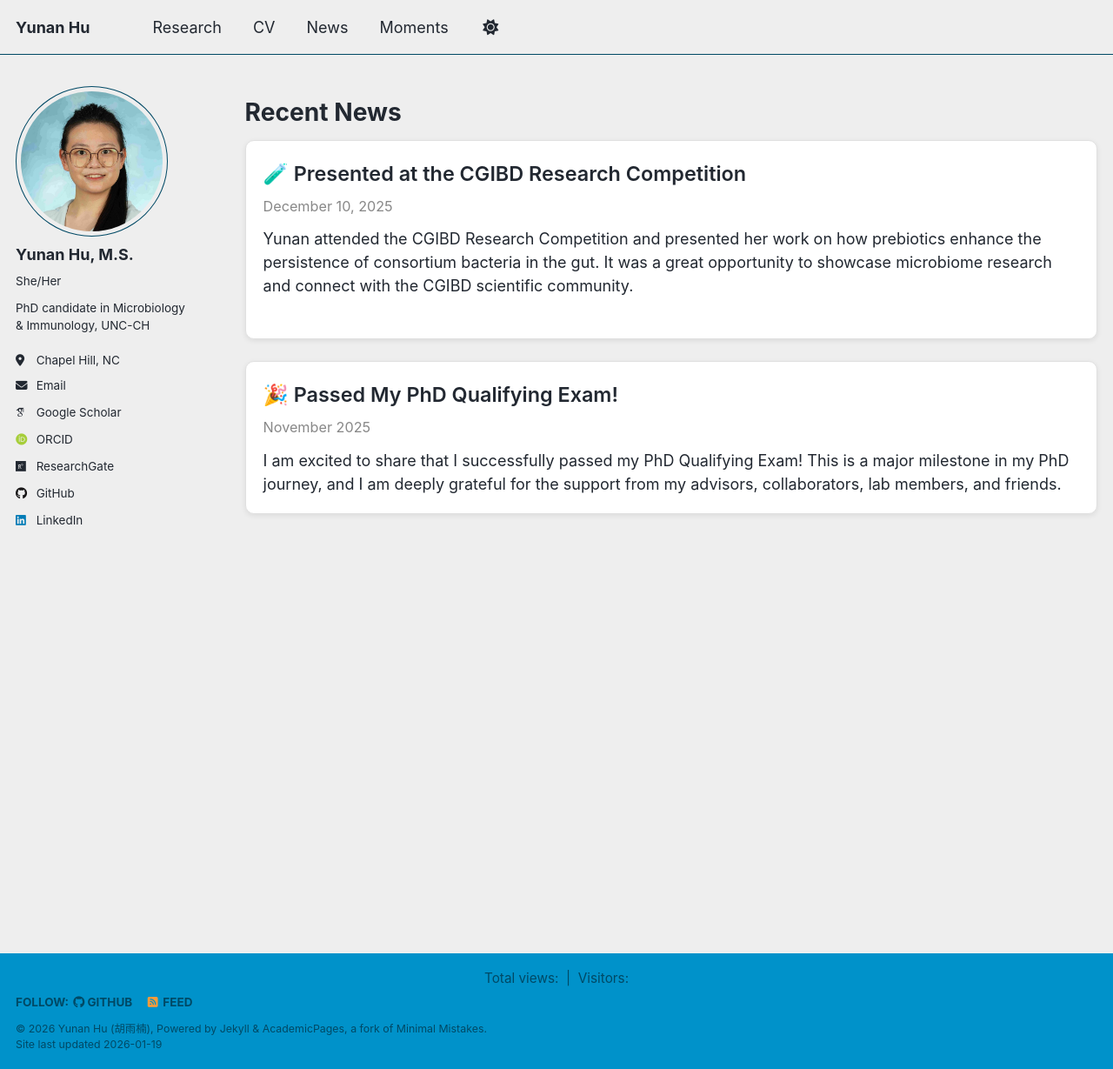
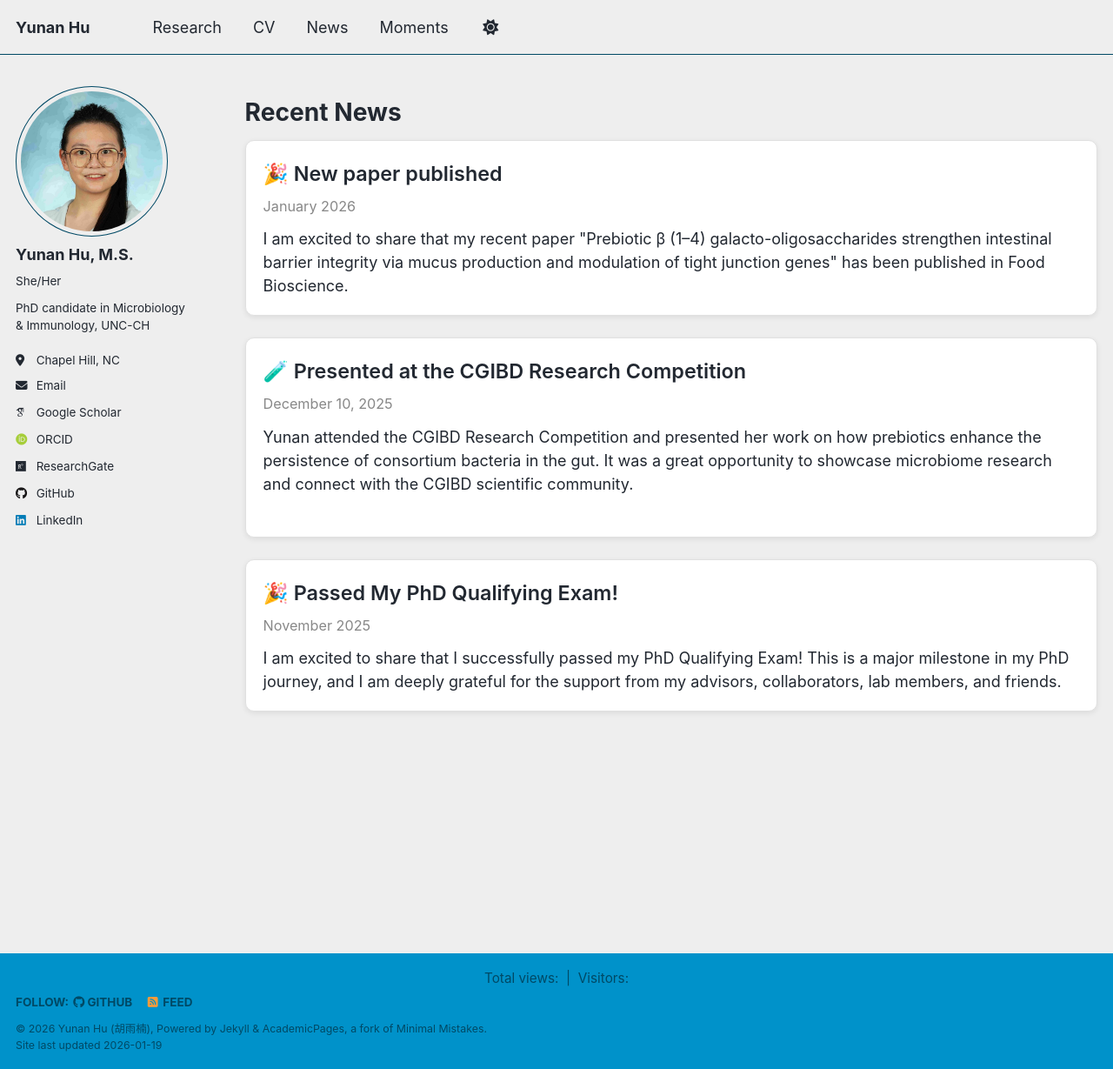
Before and after one commit to Yunan0525/Yunan0525.github.io, a Jekyll site: the page built from _pages/news.md, in a window 1280 px wide and 1229 px high. Shown: the whole window at 87% size. Built offline with Jekyll 4.4.1, drawn with Linux system fonts in a browser that asks for light colours; some web fonts are replaced; a script that is not in the unit is left out; comment, search, counter and statistics services are not loaded.

Commit message:
Update news.md

```diff
--- a/_pages/news.md
+++ b/_pages/news.md
@@ -41,6 +41,13 @@ author_profile: true
 
 # Recent News
 <div class="news-card">
+  <div class="news-title">🎉 New paper published</div>
+  <div class="news-date">January 2026</div>
+
+  I am excited to share that my recent paper "Prebiotic β (1–4) galacto-oligosaccharides strengthen intestinal barrier integrity via mucus production and modulation of tight junction genes" has been published in Food Bioscience.
+
+</div>
+<div class="news-card">
   <div class="news-title">🧪 Presented at the CGIBD Research Competition</div>
   <div class="news-date">December 10, 2025</div>
   Yunan attended the CGIBD Research Competition and presented her work on how prebiotics enhance the persistence of consortium bacteria in the gut.
```
